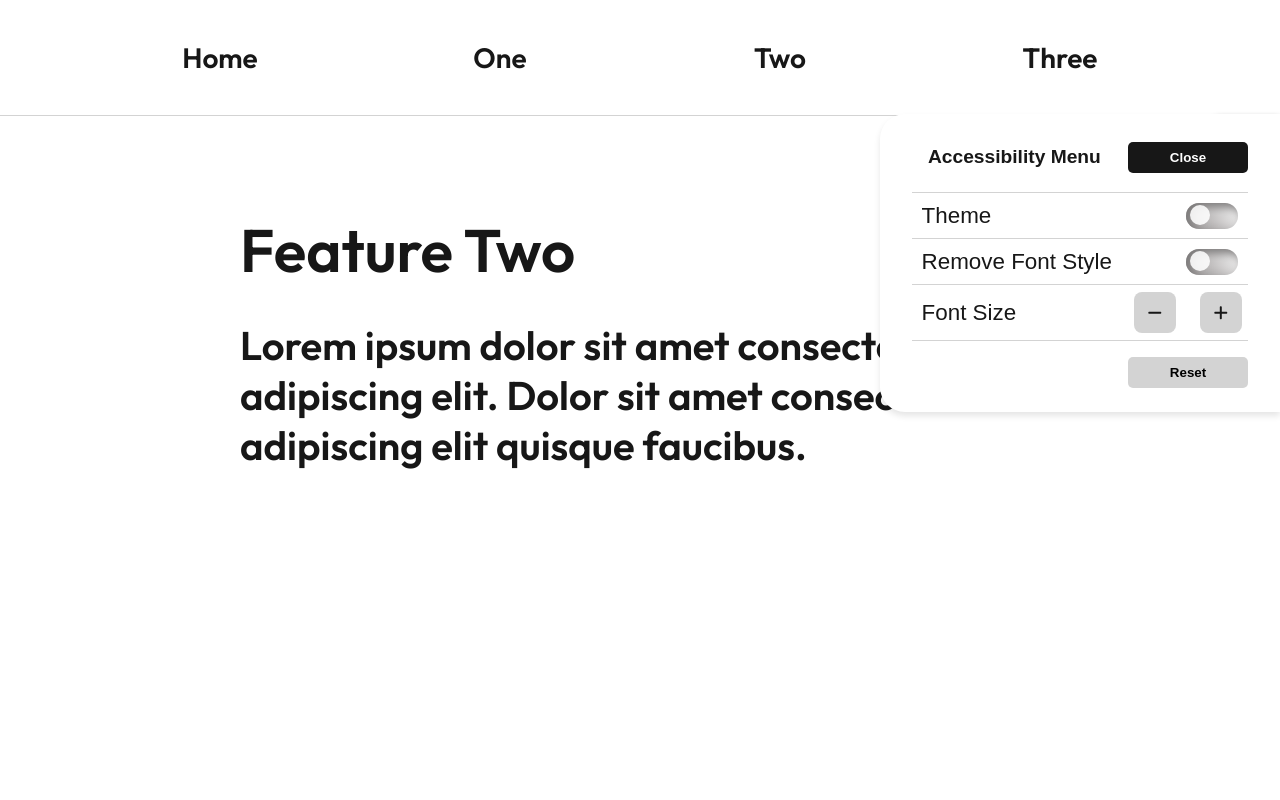
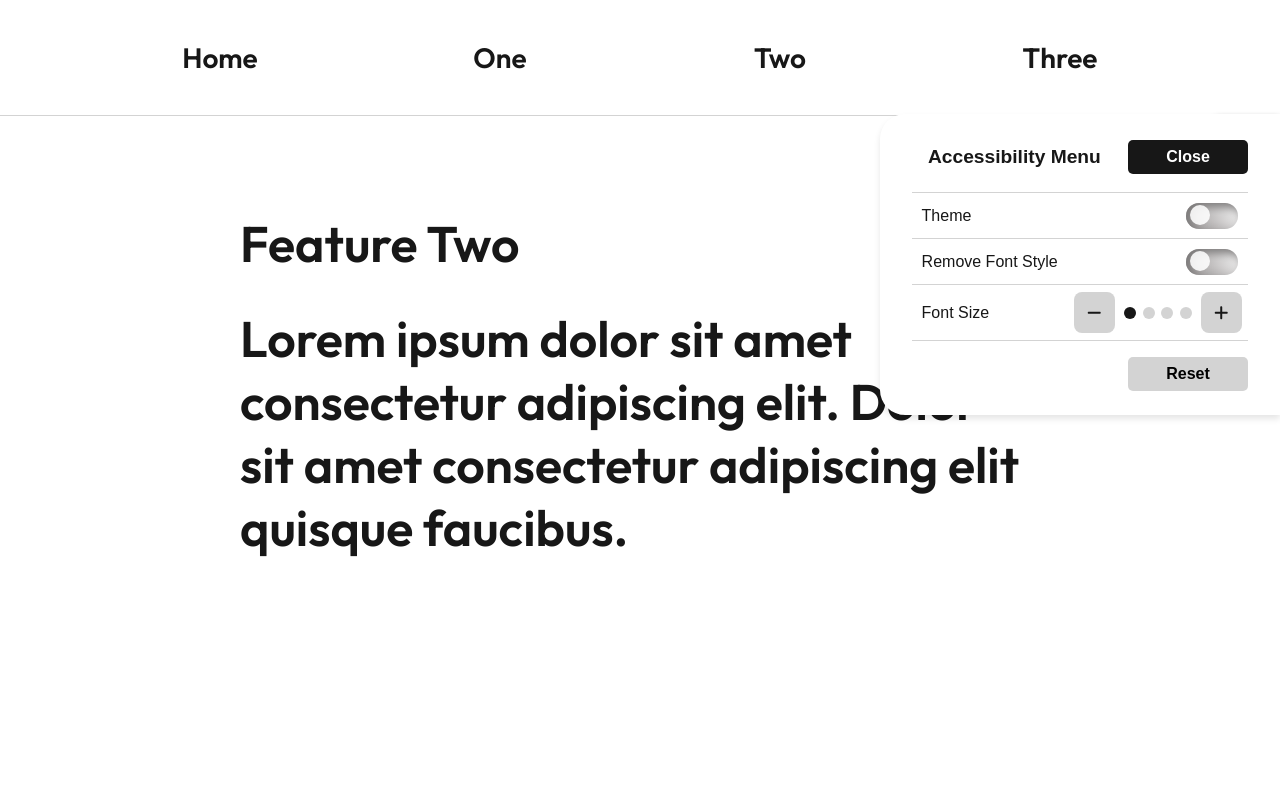
Before and after one commit to rmarafioti/frontend_scaffold, a Next.js app: page /featureTwo in a window 1280 px wide. Both pictures are taken after a click on the button 1245 px from the left and 149 px from the top of the page. Shown: the top 800 px of the page. Built offline with nearby package versions, Linux system fonts and the light colour scheme.

Commit message:
feat(access_menu): add indicators to access menu font size increase
-add styling
-dark mode themes
-adjust global font sizes

Resolves: #15

```diff
--- a/src/app/_components/App_Wrapper.jsx
+++ b/src/app/_components/App_Wrapper.jsx
@@ -31,14 +31,17 @@
   useEffect(() => {
     document.documentElement.setAttribute(
       "data-theme",
-      accessibility.isThemeDark ? "dark" : "light"
+      accessibility.isThemeDark ? "dark" : "light",
     );
   }, [accessibility.isThemeDark]);
 
   const adjustFontSize = (increment) => {
     setAccessibility((prev) => ({
       ...prev,
-      fontSizeAdjust: Math.max(1, Math.min(4, prev.fontSizeAdjust + increment)),
+      fontSizeAdjust: Math.max(
+        1,
+        Math.min(2.5, prev.fontSizeAdjust + increment),
+      ),
     }));
   };
 
--- a/src/app/_components/accessibility/Access_Menu.jsx
+++ b/src/app/_components/accessibility/Access_Menu.jsx
@@ -4,6 +4,7 @@
 import { IoAccessibility } from "react-icons/io5";
 import { FaPlus } from "react-icons/fa6";
 import { FaMinus } from "react-icons/fa6";
+import { FaCircle } from "react-icons/fa6";
 
 import Toggle from "./Toggle";
 
@@ -61,14 +62,28 @@
                 <FaMinus
                   className={styles.sizeItem}
                   role="button"
-                  onClick={() => adjustFontSize(-1)}
+                  onClick={() => adjustFontSize(-0.5)}
+                  aria-label="decrease font size"
                 />
+                <div className={styles.indicators}>
+                  {[1, 1.5, 2, 2.5].map((level) => (
+                    <FaCircle
+                      key={level}
+                      className={`${styles.indicator} ${
+                        accessibility.fontSizeAdjust === level
+                          ? styles.active
+                          : ""
+                      }`}
+                    />
+                  ))}
+                </div>
                 <FaPlus
                   className={styles.sizeItem}
                   role="button"
                   onClick={() => {
-                    adjustFontSize(1);
+                    adjustFontSize(0.5);
                   }}
+                  aria-label="increase font size"
                 />
               </div>
             </div>
--- a/src/app/_styling/access_menu.module.css
+++ b/src/app/_styling/access_menu.module.css
@@ -72,11 +72,12 @@
   display: flex;
   justify-content: space-between;
   align-items: center;
-  width: 120px;
+  width: 180px;
 }
 
 .sizeItem {
   font-size: 2.6em;
+  color: var(--foreground);
   padding: 0.8rem;
   margin: 0.4rem;
   border-radius: 8px;
@@ -86,6 +87,20 @@
 
 .sizeItem:hover {
   border: 1px solid var(--foreground);
+}
+
+.indicators {
+  display: flex;
+}
+
+.indicator {
+  font-size: 12px;
+  margin: 0.2rem;
+  color: lightgray;
+}
+
+.indicator.active {
+  color: var(--foreground);
 }
 
 .resetButton {
@@ -112,6 +127,13 @@
   .closeButton {
     border: 1px solid var(--foreground);
   }
+  .indicator {
+    color: var(--background)
+  }
+  .indicator.active {
+  color: var(--foreground);
+
+}
 }
 
 [data-theme="dark"] :is(.accessMenu, .accessIcon) {
@@ -128,6 +150,13 @@
   border: 1px solid var(--foreground);
 }
 
+[data-theme="dark"] .indicator {
+  color: var(--background);
+}
+
+[data-theme="dark"] .indicator.active {
+  color: var(--foreground);
+}
 @media (max-width: 667px) {
   .accessIcon {
     background-color: var(--foreground);
--- a/src/app/globals.css
+++ b/src/app/globals.css
@@ -43,22 +43,19 @@
 }
 
 h1 {
-  font-size: 3em;
+  font-size: 2.5em;
   margin-bottom: 2rem;
 }
 
-h2 {
-  font-size: 2em;
+h2, h3 {
+  font-size: 2.5em;
   margin-bottom: 2rem;
 }
 
-h3 {
-  font-size: 2em;
-}
-
 p,
-label {
-  font-size: 1.4em;
+label,
+button {
+  font-size: 1em;
 }
 
 /* accessibility font style */
```
